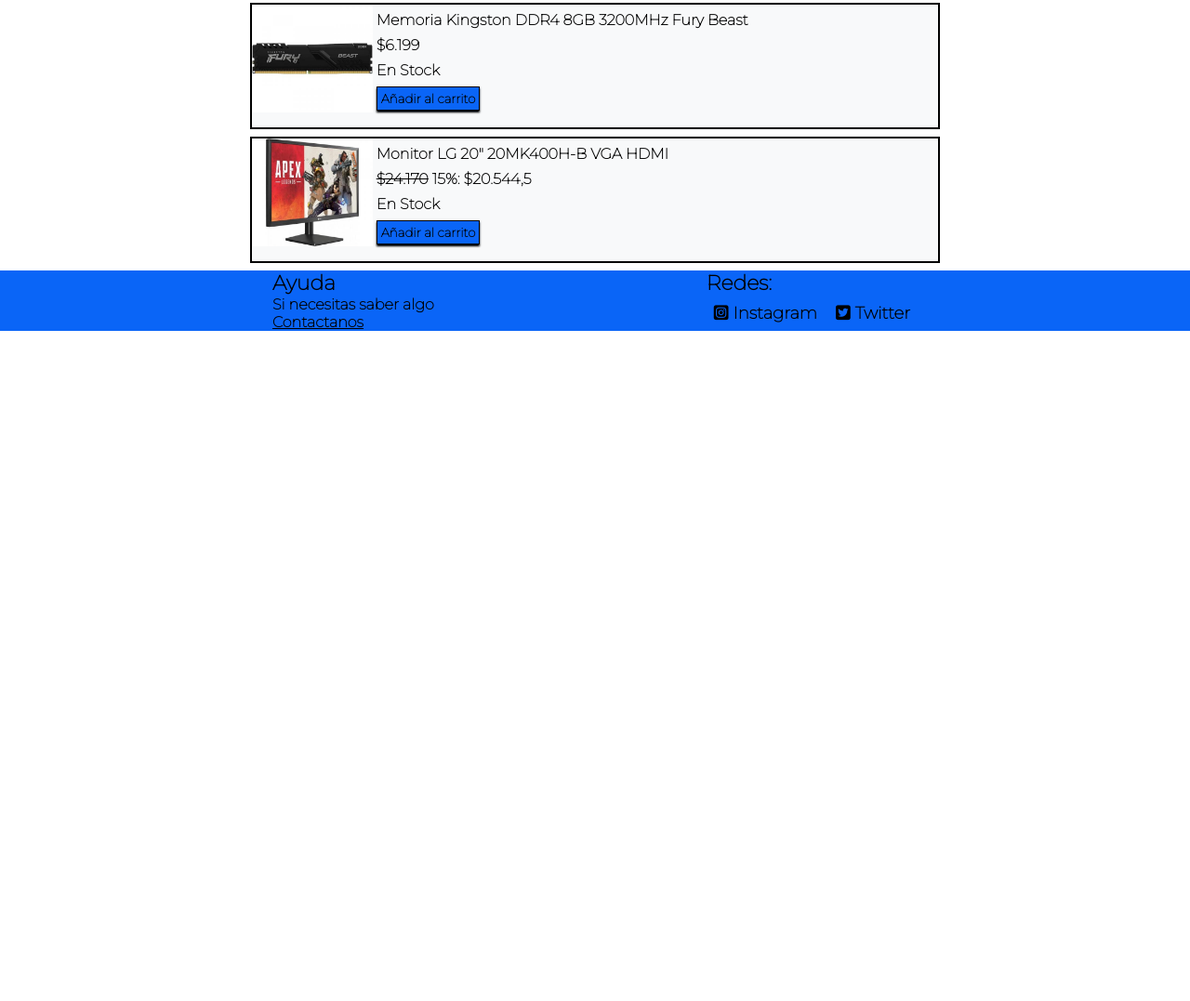
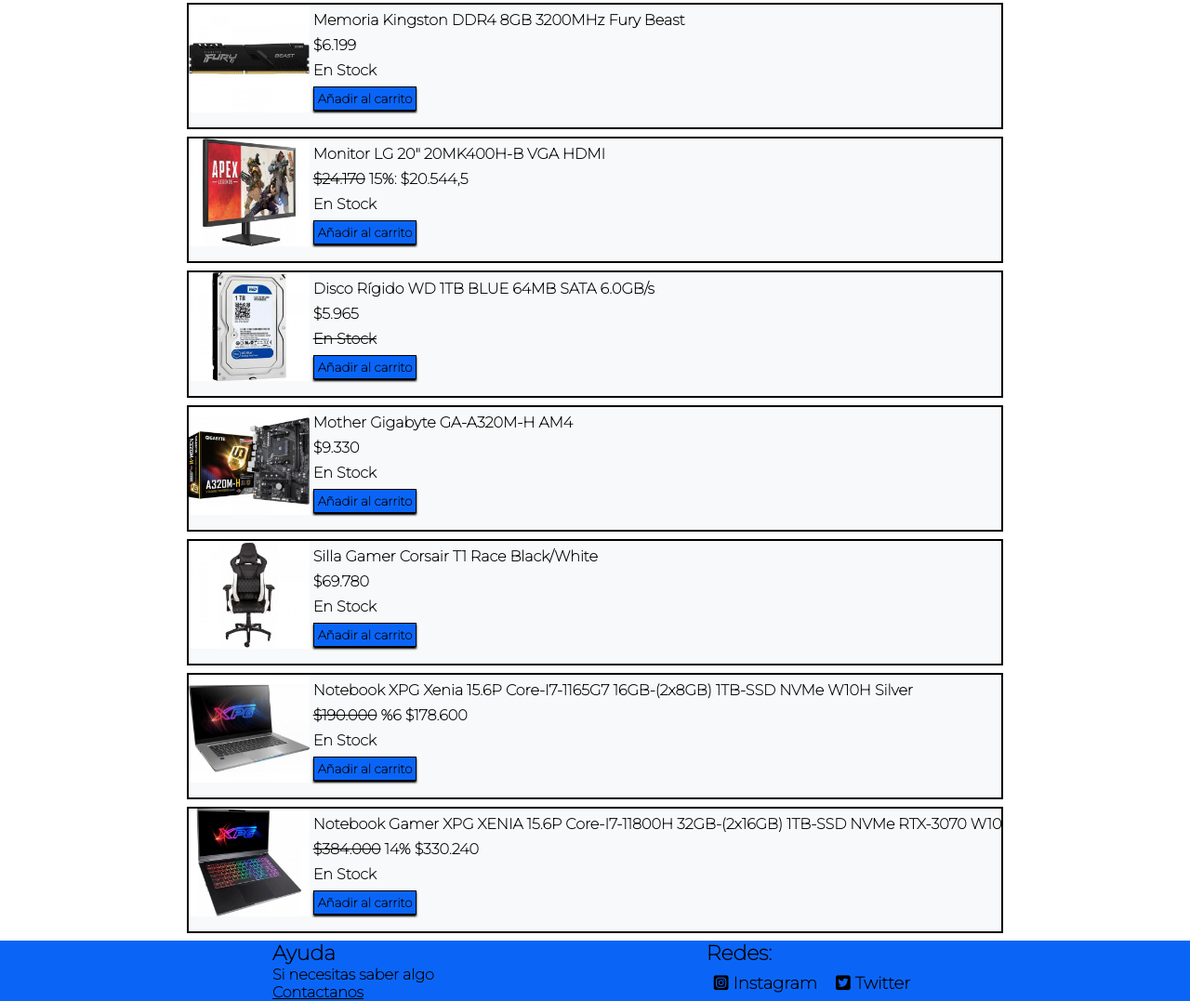
Before and after one commit to MauriiS/citystore-mauricio-sanchez, a website: page pages/productos.html in a window 1280 px wide. Shown: the part 956-2033 px from the top of the page at 93% size. Before the commit the page ends 1312 px from the top, so only its background shows below. Drawn offline with Linux system fonts and the light colour scheme.

Commit message:
agregando productos

```diff
--- a/pages/productos.html
+++ b/pages/productos.html
@@ -21,7 +21,7 @@
 	<div class="grid-productos">
 		<!-- Empieza barra de menú -->
 		<header class="header">
-			<h1 class="h1__logo"><a href="index.html">CityStore</a></h1>
+			<h1 class="h1__logo"><a href="../index.html">CityStore</a></h1>
 			<nav class="nav">
 				<ul class="nav__ul">
 					<li class="nav__li"><a href="../index.html">Inicio</a></li>
@@ -105,6 +105,51 @@
 						<li class="productos__ul--li"><button class="button--add">Añadir al carrito</button></li>
 					</ul>
 				</div>
+				<div class="productos">
+					<img src="../multimedia/disco-rigido-wd-1tb-blue-64mb-sata.jpg" class="productos__img">
+					<ul class="productos__ul">
+						<li class="productos__ul--li"><a href="productos.html">Disco Rígido WD 1TB BLUE 64MB SATA 6.0GB/s</a></li>
+						<li class="productos__ul--li">$5.965</li>
+						<li class="productos__ul--li"><span class="tachado-desc">En Stock</span></li>
+						<li class="productos__ul--li"><button class="button--add">Añadir al carrito</button></li>
+					</ul>
+				</div>
+				<div class="productos">
+					<img src="../multimedia/mother-gigabyte-a320m-h-am4.jpg" class="productos__img">
+					<ul class="productos__ul">
+						<li class="productos__ul--li"><a href="productos.html">Mother Gigabyte GA-A320M-H AM4</a></li>
+						<li class="productos__ul--li">$9.330</li>
+						<li class="productos__ul--li">En Stock</li>
+						<li class="productos__ul--li"><button class="button--add">Añadir al carrito</button></li>
+					</ul>
+				</div>
+				<div class="productos">
+					<img src="../multimedia/silla-gamer-corsair-t1-race-black-white.jpg" class="productos__img">
+					<ul class="productos__ul">
+						<li class="productos__ul--li"><a href="productos.html">Silla Gamer Corsair T1 Race Black/White</a></li>
+						<li class="productos__ul--li">$69.780</li>
+						<li class="productos__ul--li">En Stock</li>
+						<li class="productos__ul--li"><button class="button--add">Añadir al carrito</button></li>
+					</ul>
+				</div>
+				<div class="productos">
+					<img src="../multimedia/notebook-xpg-xenia.jpg" class="productos__img">
+					<ul class="productos__ul">
+						<li class="productos__ul--li"><a href="productos.html">Notebook XPG Xenia 15.6P Core-I7-1165G7 16GB-(2x8GB) 1TB-SSD NVMe W10H Silver</a></li>
+						<li class="productos__ul--li"><span class="tachado-desc">$190.000</span> %6 $178.600</li>
+						<li class="productos__ul--li">En Stock</li>
+						<li class="productos__ul--li"><button class="button--add">Añadir al carrito</button></li>
+					</ul>
+				</div>
+				<div class="productos">
+					<img src="../multimedia/notebook-gamer-xpg-xenia.jpg" class="productos__img">
+					<ul class="productos__ul">
+						<li class="productos__ul--li"><a href="productos.html">Notebook Gamer XPG XENIA 15.6P Core-I7-11800H 32GB-(2x16GB) 1TB-SSD NVMe RTX-3070 W10</a></li>
+						<li class="productos__ul--li"><span class="tachado-desc">$384.000</span> 14% $330.240</li>
+						<li class="productos__ul--li">En Stock</li>
+						<li class="productos__ul--li"><button class="button--add">Añadir al carrito</button></li>
+					</ul>
+				</div>
 			</div>
 		</section>
 		<!-- Termina productos -->
--- a/scss/_inicio.scss
+++ b/scss/_inicio.scss
@@ -23,7 +23,7 @@
 		}
 		.iframe-descuentos {
 			width: 100%;
-			height: 480px;
+			height: 730px;
 		}
 		.novedades {
 			grid-area: novedades;
```
Also changed, not shown: iframe/descuentos-iframe.html (+18 -0 lines), index.html (+2 -2 lines), package.json (added, +18 -0 lines), pages/carrito.html (+1 -1 lines), pages/contacto.html (+1 -1 lines), pages/descuentos.html (+19 -1 lines), css/style.css, multimedia/disco-rigido-wd-1tb-blue-64mb-sata.jpg (added), multimedia/mother-gigabyte-a320m-h-am4.jpg (added), multimedia/notebook-gamer-xpg-xenia.jpg (added), multimedia/notebook-xpg-xenia.jpg (added), multimedia/silla-gamer-corsair-t1-race-black-white.jpg (added), 2 other files.
